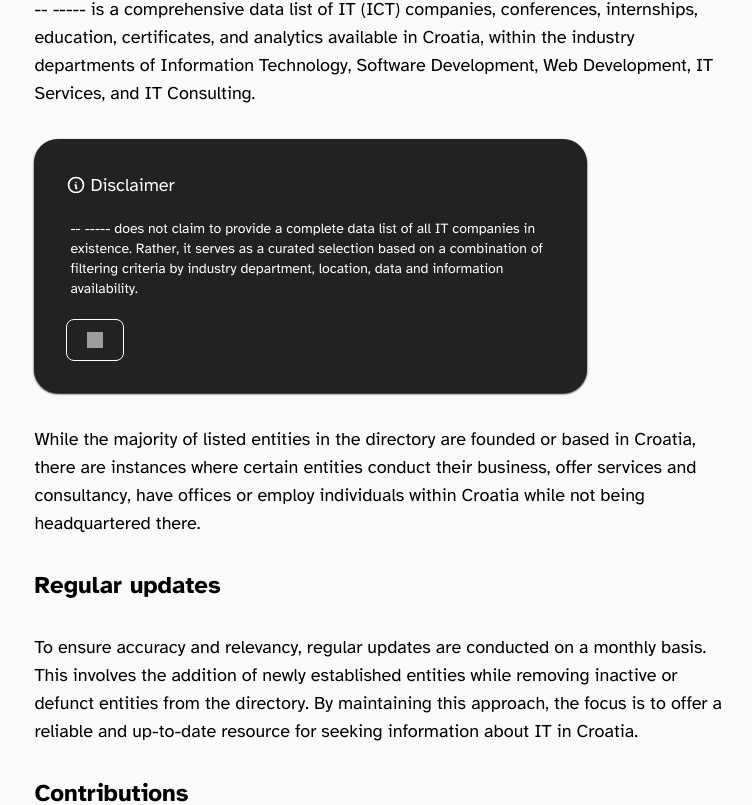
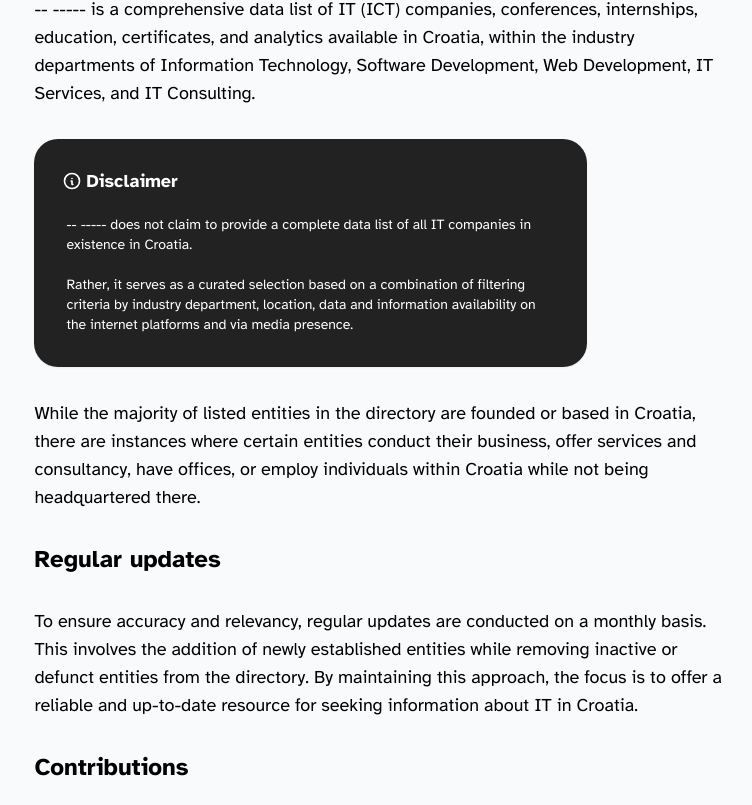
Before and after one commit to stefanicjuraj/datalog, a React (Vite) app: page /about in a window 1280 px wide. Shown: the part 535-1340 px from the top of the page, without its empty margins (372-1124 px from the left). Built offline with nearby package versions, Linux system fonts and the light colour scheme; grey boxes are pictures that could not be loaded.

Commit message:
style(about): modify spacing and typography

```diff
--- a/src/pages/About.tsx
+++ b/src/pages/About.tsx
@@ -1,7 +1,6 @@
 import { Link } from 'react-router-dom';
 // import icons
 import github from '../assets/icons/github.svg';
-import like from '../assets/icons/like.svg';
 import readme from '../assets/icons/readme.svg';
 import info from '../assets/icons/info.svg';
 import vercel from '../assets/icons/vercel.svg';
@@ -61,22 +60,20 @@ function About() {
                                 -- ----- is a comprehensive data list of IT (ICT) companies, conferences, internships, education, certificates, and analytics available in Croatia, within the industry departments of Information Technology, Software Development, Web Development, IT Services, and IT Consulting.
                             </p>
                             {/* disclaimer */}
-                            <div id="disclaimer" className="mt-4 mb-4 sm:w-4/5 w-full p-8 shadow-sm shadow-black rounded-3xl bg-[#222]" role="alert">
+                            <div id="disclaimer" className="mt-4 mb-4 sm:w-4/5 w-full p-7 shadow-sm rounded-3xl bg-[#222]" role="alert">
                                 <div className="flex items-center">
                                     <img src={info} className="h-5 w-5 mr-1" />
-                                    <h3 className="text-lg font-medium text-white">Disclaimer</h3>
+                                    <h3 className="text-lg font-bold text-white">Disclaimer</h3>
                                 </div>
-                                <div className="mt-4 mb-4 p-1 text-sm text-white">
-                                    -- ----- does not claim to provide a complete data list of all IT companies in existence. Rather, it serves as a curated selection based on a combination of filtering criteria by industry department, location, data and information availability.
-                                </div>
-                                <div className="flex">
-                                    <button type="button" data-dismiss-target="#disclaimer" aria-label="Close" className="inline-flex items-center justify-center px-5 py-3 text-sm font-medium text-center text-white rounded-lg focus:ring-1 focus:ring-white border-white border hover:underline hover:shadow-sm hover:shadow-white">
-                                        <img src={like} className="h-4 w-4" />
-                                    </button>
+                                <div className="mt-4 p-1 text-sm text-white">
+                                    -- ----- does not claim to provide a complete data list of all IT companies in existence in Croatia.
+                                    <br />
+                                    <br />
+                                    Rather, it serves as a curated selection based on a combination of filtering criteria by industry department, location, data and information availability on the internet platforms and via media presence.
                                 </div>
                             </div>
                             <p className="pt-4 pb-4">
-                                While the majority of listed entities in the directory are founded or based in Croatia, there are instances where certain entities conduct their business, offer services and consultancy, have offices or employ individuals within Croatia while not being headquartered there.
+                                While the majority of listed entities in the directory are founded or based in Croatia, there are instances where certain entities conduct their business, offer services and consultancy, have offices, or employ individuals within Croatia while not being headquartered there.
                             </p>
                             <p className="pt-4 pb-4 text-2xl font-bold">
                                 Regular updates
@@ -89,7 +86,7 @@ function About() {
                                 Contributions
                             </p>
                             <p className="pt-4 pb-4">
-                                Contributions from the community are encouraged and more than welcome to further enhance the directory's value and comprehensiveness, allowing users to suggest additions, updates or feedback. Collaboration with the community ensures the directory remains a reliable and robust resource in the IT industry in Croatia.
+                                Contributions from the community are encouraged and more than welcome to further enhance the directory's value and comprehensiveness, allowing users to suggest additions, updates, and feedback. Collaboration with the community ensures the directory remains a reliable and robust resource in the IT industry in Croatia.
                             </p>
                             {/* contribute */}
                             <Link to="/contribute">
```
